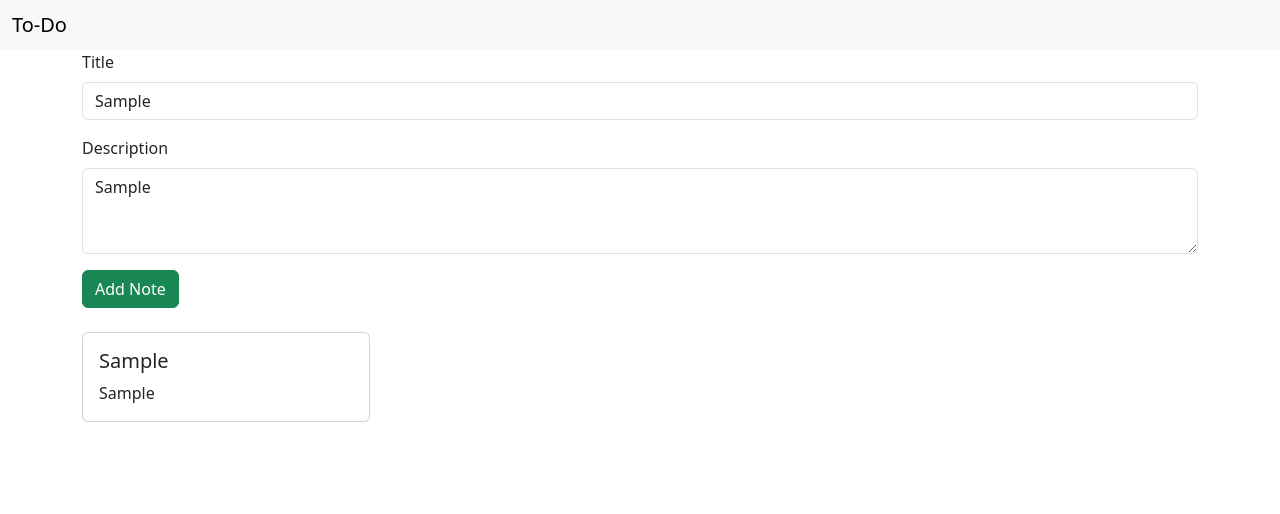
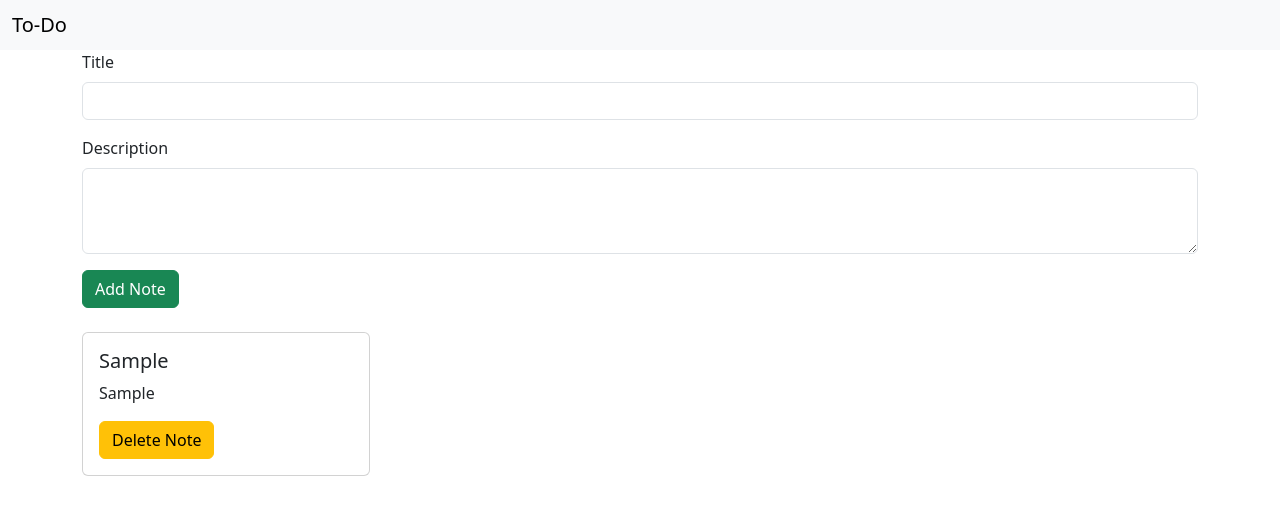
Before and after one commit to Ramprasadya/To-Do-List, a React (Create React App) app: page / in a window 1280 px wide. Both pictures are taken after typing "Sample", "Sample" into the empty fields and a click on the button "Add Note". Shown: the top 514 px of the page. Built offline with nearby package versions, Linux system fonts and the light colour scheme.

Commit message:
Added Delete functionalty

```diff
--- a/src/App.js
+++ b/src/App.js
@@ -12,6 +12,17 @@ function App() {
       return [...prevNotes , newNote ]
      })
   }
+
+  const onDelete=(id)=>{
+    setNotes((prevNotes)=>{
+
+      return prevNotes.filter((item,index)=>{
+        return index !== id
+      })
+
+    })
+  }
+
   return (
     <>
      <Navbar/>
@@ -19,8 +30,13 @@ function App() {
       onNote={addNote}
      />
      {
-      notes.map((item)=>{
-        return <Card  title={item.title} description = {item.description} />
+      notes.map((item,index)=>{
+        return <Card
+        key = {index}
+        id = {index}
+        title={item.title}
+        description = {item.description}
+         onDelete={onDelete} />
       })
      }
 
--- a/src/components/Card.js
+++ b/src/components/Card.js
@@ -1,12 +1,19 @@
 import React from 'react'
 
 const Card = (props) => {
+
+    const handleClick=()=>{
+        props.onDelete(props.id)
+    }
+
+
   return (
     <div className="container my-4">
     <div class="card" style={{width: "18rem"}}>
     <div class="card-body">
       <h5 class="card-title">{props.title}</h5>
       <p class="card-text">{props.description}</p>
+      <button type="button" onClick={handleClick} class="btn btn-warning">Delete Note</button>
     </div>
   </div>
   </div>
--- a/src/components/Note.js
+++ b/src/components/Note.js
@@ -21,6 +21,10 @@ const Note = (props) => {
 
     const addNote=(event)=>{
         props.onNote(note)
+        setNote({
+            title : "",
+            description : ""
+        })
         event.preventDefault()
     }
 
```
